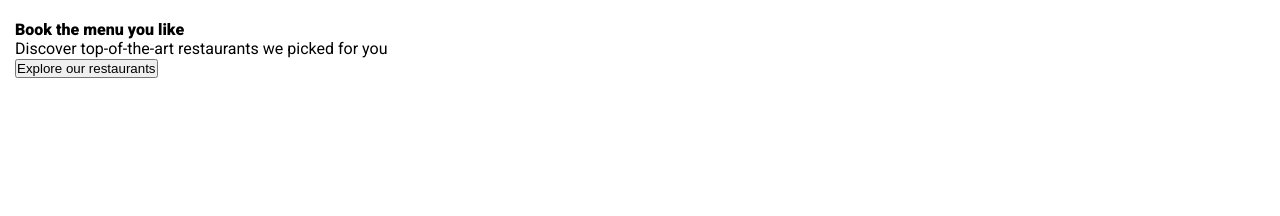
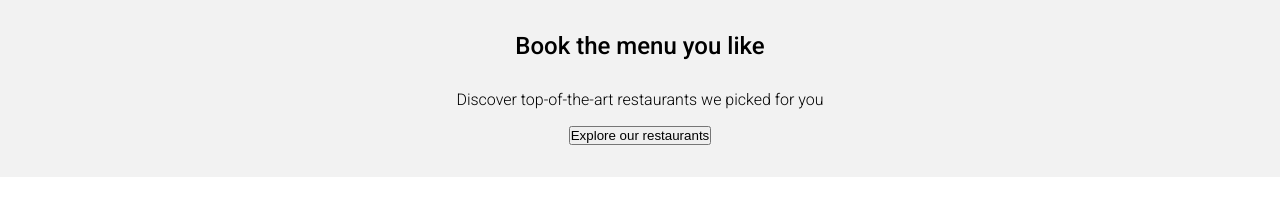
Before and after one commit to codegbln/ohmyfood, a website: page assets/explore-btn.html in a window 1280 px wide. Drawn offline with nearby package versions, Linux system fonts and the light colour scheme; files that its build step writes are made by us from their sources; a web font is replaced by a local one.

Commit message:
Explore button home page setup

```diff
--- a/assets/explore-btn.html
+++ b/assets/explore-btn.html
@@ -4,21 +4,18 @@
     <meta charset="UTF-8">
     <meta http-equiv="X-UA-Compatible" content="IE=edge">
     <meta name="viewport" content="width=device-width, initial-scale=1.0">
-    <link rel="stylesheet" href="/css/all.css">
+
     <link rel="stylesheet" href="/css/style.css">
     <link rel="preconnect" href="https://fonts.gstatic.com">
     <link href="https://fonts.googleapis.com/css2?family=Roboto:wght@100;300;400;500;900&family=Shrikhand&display=swap" rel="stylesheet">
     <title>ohmyfood</title>
 </head>
 <body>
-    <div class="container">
-
         <div class="booking">
-            <h4>Book the menu you like</h4>
-            <p>Discover top-of-the-art restaurants we picked for you</p>
-            <button class="btn" type="button">Explore our restaurants</button>
+            <h2 class="bold--font margin__20">Book the menu you like</h2>
+            <h4 class="light--font margin__16">Discover top-of-the-art restaurants we picked for you</h4>
+            <button class="booking__btn" type="button">Explore our restaurants</button>
         </div>
 
-    </div>
 </body>
 </html>
--- a/sass/main.scss
+++ b/sass/main.scss
@@ -15,6 +15,7 @@ padding-top: 1.5em;
 padding-bottom: 1em;
 text-align: center;
 }
+
 
 
 .map{
@@ -38,3 +39,26 @@ text-align: center;
     }
 
 }
+
+.booking{
+    text-align: center;
+    background-color: #f2f2f2;
+    padding: 2em 2em ;
+
+
+    .bold--font{
+        font-weight: 500;
+    }
+
+    .light--font{
+        font-weight: 300;
+    }
+
+    .margin__20{
+        margin-bottom: 1.250em;
+    }
+
+    .margin__16{
+        margin-bottom: 1em;
+    }
+}
```
Also changed, not shown: css/style.css, 1 other file.
